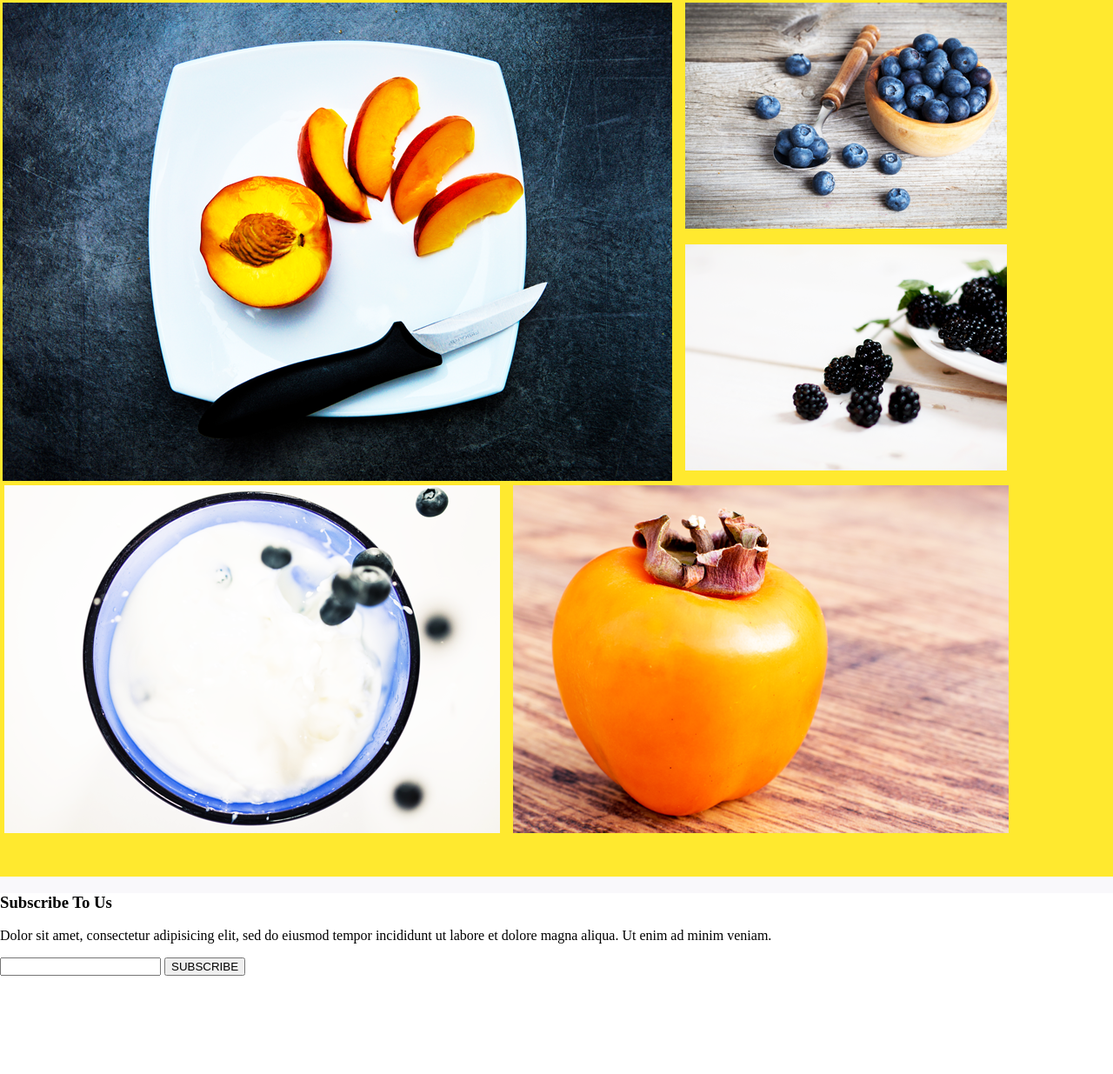
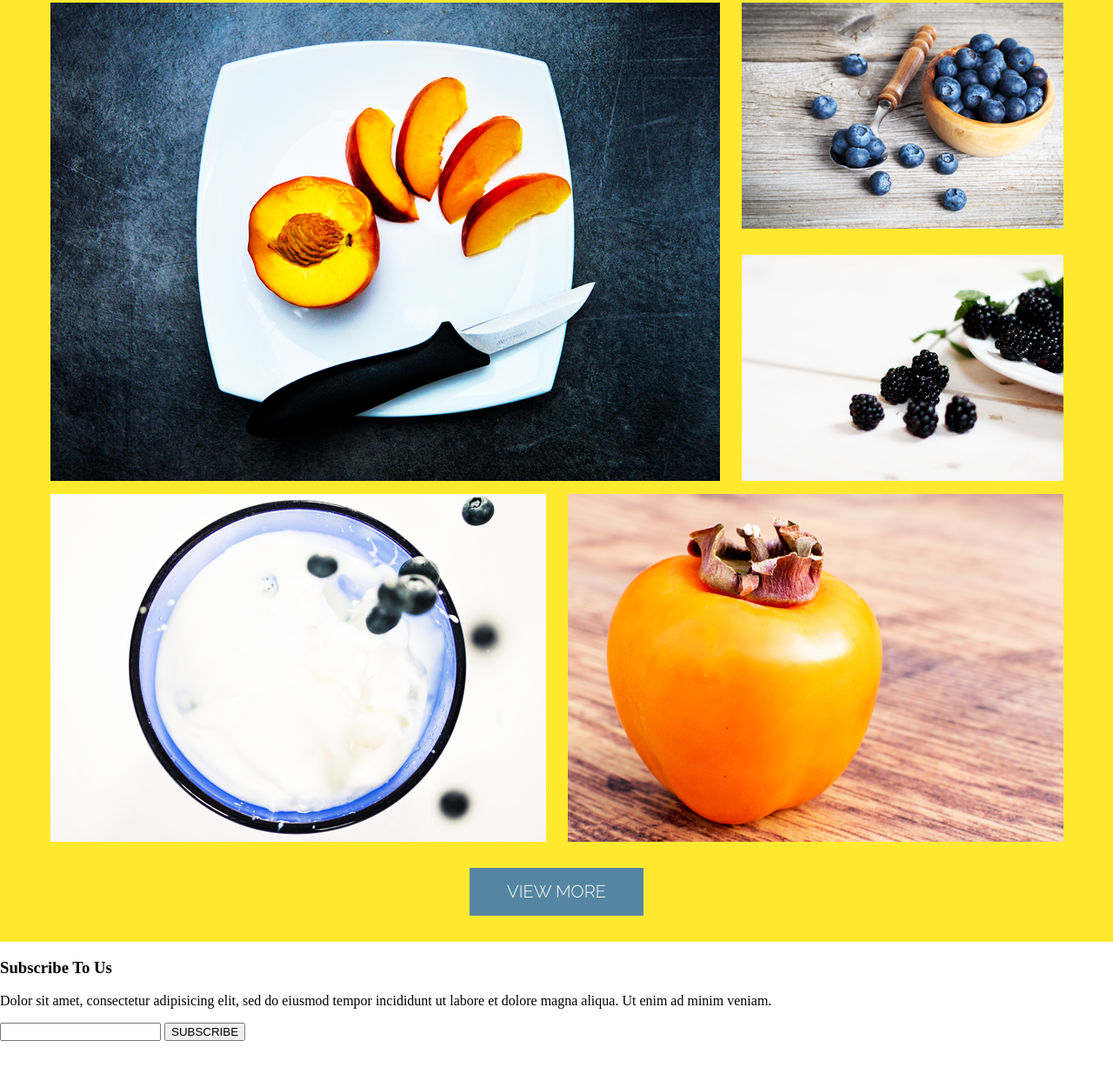
Before and after one commit to Dmytro-Ivashko/BR_homework_17, a website: page index.html in a window 1280 px wide. Shown: the part 2687-3922 px from the top of the page at 87% size. Drawn offline with Linux system fonts and the light colour scheme.

Commit message:
gallery fix

```diff
--- a/index.html
+++ b/index.html
@@ -48,13 +48,13 @@
         </div>
         <div id="services">
             <div id="services-block">
-                <button class="services-button">Online Shopping<img id="line" src="img/line.png"> <img
+                <button class="services-button">Online Shopping<img class="line" src="img/line.png"> <img
                         src="img/icon-1.png" alt="icon"></button>
-                <button class="services-button">Quality Product<img id="line" src="img/line.png"> <img
+                <button class="services-button">Quality Product<img class="line" src="img/line.png"> <img
                         src="img/icon-2.png" alt="icon"></button>
                 <button class="services-button">Domestic & International<br> Delivery<img id="line" src="img/line.png">
                     <img src="img/icon-3.png" alt="icon"></button>
-                <button class="services-button">Well Organized <img id="line" src="img/line.png"> <img
+                <button class="services-button">Well Organized <img class="line" src="img/line.png"> <img
                         src="img/icon-4.png" alt="icon"></button>
             </div>
         </div>
@@ -65,7 +65,6 @@
                     enim ad minim veniam, quis nostrud exercitation ullamco laboris nisi ut aliquip ex ea commodo
                     consequat.</p>
             </div>
-            <div id="gall-center">
                 <div id="gallery-img">
                     <img id="item-1" src="img/gal-img-1.png" alt="">
                     <img id="item-2" src="img/gal-img-2.png" alt="">
@@ -73,7 +72,7 @@
                     <img id="item-4" src="img/gal-img-4.png" alt="">
                     <img id="item-5" src="img/gal-img-5.png" alt="">
                 </div>
-            </div>
+            <button id="gall_button" onclick="window.location.href='#'">VIEW MORE</button>
         </div>
         <div id="subscribe">
             <h3>Subscribe To Us</h3>
--- a/style/style.scss
+++ b/style/style.scss
@@ -22,7 +22,7 @@ $orang:#ff6033;
 
 body {
     margin: 0;
-    background-color: #f9f8fb;
+    background-color: white;
 
 }
 
@@ -151,14 +151,10 @@ nav {
 }
 
 #services-block {
-    // padding-top: 159px;
-    // padding-left: 265px;
-    // padding-bottom: 151px;
     width: 400px;
     padding: 159px 0 151px 265px;
     display: flex;
     flex-direction: column;
-
     .services-button {
         @include raleway_bold();
         font-size: 20px;
@@ -182,7 +178,7 @@ nav {
         bottom: 26px;
     }
 
-    #line {
+    .line {
         position: absolute;
         top: 0;
         right: 99px;
@@ -190,15 +186,22 @@ nav {
 }
 
 #gallery {
-    // height: 1536px;
     width: 100%;
     background-color: #ffe92f;
-    padding-bottom: 50px;
     display: flex;
     flex-direction: column;
-
 }
-
+#gall_button {
+    @include raleway_light();
+    width: 200px;
+    height: 55px;
+    border: none;
+    background-color: #5585a2;
+    color: #ffffff;
+    font-size: 20px;
+    line-height: 27px;
+    margin: 30px auto;
+}
 #gallery-info {
     width: 600px;
     height: 200px;
@@ -207,7 +210,6 @@ nav {
     display: flex;
     flex-direction: column;
     align-items: center;
-
     h2 {
         @include raleway_bold();
         font-size: 90px;
@@ -215,7 +217,6 @@ nav {
         line-height: 27px;
         margin: auto;
     }
-
     p {
         @include raleway_light();
         font-size: 17px;
@@ -223,63 +224,55 @@ nav {
         color: #262626;
         text-align: center;
     }
-
 }
-
-#gall-center {
-    // margin: auto;
-}
-
 #gallery-img {
-    // margin: 0 auto;
+    margin: 0 auto;
     display: grid;
-    width: 100%;
     grid-template-columns: repeat(6, 190px);
     grid-template-rows: repeat(2, auto);
     grid-column-gap: 5px;
-    grid-row-gap: 5px;
+    grid-row-gap: 15px;
     justify-items: center;
 }
-
 #item-1 {
     grid-area: 1 / 1 / 3 / 5;
+    justify-self: start;
 }
 
 #item-2 {
     grid-area: 1 / 5 / 2 / 7;
+    justify-self: end;
 }
 
 #item-3 {
     grid-area: 2 / 5 / 3 / 7;
+    align-self: end;
+    justify-self: end;
 }
 
 #item-4 {
     grid-area: 3 / 1 / 4 / 4;
+    justify-self: start;
 }
 
 #item-5 {
     grid-area: 3 / 4 / 4 / 7;
+    justify-self: end;
 }
-
-
 #subscribe {
     height: 500px;
     background-color: white;
 }
-
 #blog {
     height: 865px;
     background-color: #b07cf7;
 }
-
 #contacts {
     height: 866px;
 }
+/* Main End  */
 
 footer {
     height: 90px;
     background-color: #262626;
 }
-
-
-/* Main End  */
```
Also changed, not shown: style/style.css.
